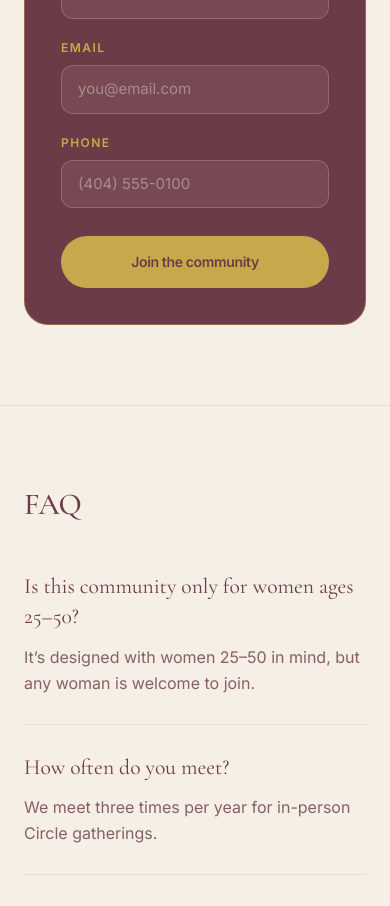
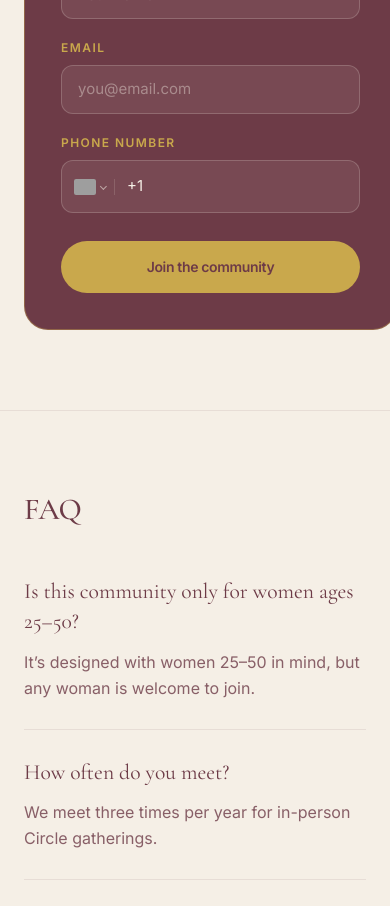
Before and after one commit to j-lola/innermirrorLLC, a React (Vite) app: page /circle in a window 390 px wide. Shown: the part 3300-4206 px from the top of the page. Built offline with nearby package versions, Linux system fonts and the light colour scheme; no server answers; grey boxes are pictures that could not be loaded.

Commit message:
Integrate phone number input functionality in CircleJoinForm, adding validation and styling. Update package dependencies to include @emailjs/browser and react-phone-number-input. Modify CAL_USERNAME and event keys for configuration adjustments.

```diff
--- a/package.json
+++ b/package.json
@@ -11,10 +11,12 @@
   },
   "dependencies": {
     "@calcom/embed-react": "^1.5.3",
+    "@emailjs/browser": "^4.4.1",
     "@tailwindcss/vite": "^4.3.3",
     "motion": "^13.0.0",
     "react": "^19.2.8",
     "react-dom": "^19.2.8",
+    "react-phone-number-input": "^3.4.18",
     "react-router-dom": "^7.18.2",
     "tailwindcss": "^4.3.3"
   },
--- a/src/components/circle/CircleJoinForm.tsx
+++ b/src/components/circle/CircleJoinForm.tsx
@@ -1,4 +1,7 @@
 import { useEffect, useState, type FormEvent } from "react";
+import type { Value } from "react-phone-number-input";
+import { isCircleEmailConfigured, sendCircleJoinRequest } from "../../lib/emailjs";
+import { CirclePhoneInput, isValidCirclePhone } from "./CirclePhoneInput";
 
 type Status = "idle" | "submitting" | "success" | "error";
 
@@ -11,6 +14,8 @@ const labelClass = "block text-[12px] font-semibold uppercase tracking-[0.12em]
 
 export function CircleJoinForm() {
   const [status, setStatus] = useState<Status>("idle");
+  const [phone, setPhone] = useState<Value>();
+  const [phoneInvalid, setPhoneInvalid] = useState(false);
 
   useEffect(() => {
     if (status !== "success") return;
@@ -28,13 +33,39 @@ export function CircleJoinForm() {
       return;
     }
 
+    const nameInput = form.elements.namedItem("name");
+    const emailInput = form.elements.namedItem("email");
+
+    if (!(nameInput instanceof HTMLInputElement) || !(emailInput instanceof HTMLInputElement)) {
+      setStatus("error");
+      return;
+    }
+
+    const name = nameInput.value.trim();
+    const email = emailInput.value.trim();
+
+    if (!name || !email) return;
+
+    if (!isValidCirclePhone(phone)) {
+      setPhoneInvalid(true);
+      return;
+    }
+
+    setPhoneInvalid(false);
     setStatus("submitting");
 
-    // EmailJS will replace this submit handler. For now we collect the fields
-    // and show a confirmation so the form is ready to wire.
-    await new Promise((resolve) => setTimeout(resolve, 400));
-    form.reset();
-    setStatus("success");
+    try {
+      if (!isCircleEmailConfigured()) {
+        throw new Error("EmailJS is not configured");
+      }
+
+      await sendCircleJoinRequest({ name, email, phone: phone as string });
+      form.reset();
+      setPhone(undefined);
+      setStatus("success");
+    } catch {
+      setStatus("error");
+    }
   }
 
   if (status === "success") {
@@ -98,18 +129,22 @@ export function CircleJoinForm() {
 
         <div>
           <label htmlFor="circle-phone" className={labelClass}>
-            Phone
+            Phone number
           </label>
-          <input
+          <CirclePhoneInput
             id="circle-phone"
-            name="phone"
-            type="tel"
-            autoComplete="tel"
+            value={phone}
+            onChange={(value) => {
+              setPhone(value);
+              if (phoneInvalid) setPhoneInvalid(false);
+            }}
+            disabled={status === "submitting"}
             required
-            placeholder="(404) 555-0100"
-            className={fieldClass}
-            disabled={status === "submitting"}
+            invalid={phoneInvalid}
           />
+          {phoneInvalid && (
+            <p className="mt-2 text-[13px] text-circle-mauve">Enter a valid phone number using digits only.</p>
+          )}
         </div>
       </div>
 
--- /dev/null
+++ b/src/components/circle/CirclePhoneInput.tsx
@@ -0,0 +1,90 @@
+import type { ClipboardEvent, KeyboardEvent } from "react";
+import PhoneInput, { isValidPhoneNumber, type Value } from "react-phone-number-input";
+import "react-phone-number-input/style.css";
+
+type CirclePhoneInputProps = {
+  id: string;
+  value: Value | undefined;
+  onChange: (value: Value | undefined) => void;
+  disabled?: boolean;
+  required?: boolean;
+  invalid?: boolean;
+};
+
+const CONTROL_KEYS = new Set([
+  "Backspace",
+  "Delete",
+  "Tab",
+  "ArrowLeft",
+  "ArrowRight",
+  "ArrowUp",
+  "ArrowDown",
+  "Home",
+  "End",
+]);
+
+function sanitizePhoneValue(value: string): Value {
+  const trimmed = value.trim();
+  if (!trimmed) return "";
+
+  const digits = trimmed.replace(/\D/g, "");
+  if (!digits) return "";
+
+  return `+${digits}` as Value;
+}
+
+function handlePhoneKeyDown(event: KeyboardEvent<HTMLInputElement>) {
+  if (event.ctrlKey || event.metaKey || event.altKey) return;
+  if (CONTROL_KEYS.has(event.key)) return;
+  if (/^\d$/.test(event.key)) return;
+  event.preventDefault();
+}
+
+function handlePhonePaste(event: ClipboardEvent<HTMLInputElement>) {
+  const pasted = event.clipboardData.getData("text");
+  if (/[a-zA-Z]/.test(pasted)) {
+    event.preventDefault();
+  }
+}
+
+export function CirclePhoneInput({ id, value, onChange, disabled, required, invalid }: CirclePhoneInputProps) {
+  return (
+    <PhoneInput
+      id={id}
+      international
+      defaultCountry="US"
+      countryCallingCodeEditable={false}
+      limitMaxLength
+      smartCaret={false}
+      value={value}
+      onChange={(nextValue) => {
+        if (!nextValue) {
+          onChange(undefined);
+          return;
+        }
+
+        const sanitized = sanitizePhoneValue(nextValue);
+        onChange(sanitized ? sanitized : undefined);
+      }}
+      disabled={disabled}
+      required={required}
+      numberInputProps={{
+        id,
+        name: "phone",
+        autoComplete: "tel",
+        inputMode: "numeric",
+        pattern: "[0-9]*",
+        placeholder: "Phone number",
+        "aria-invalid": invalid || undefined,
+        onKeyDown: handlePhoneKeyDown,
+        onPaste: handlePhonePaste,
+      }}
+      className={`circle-phone-input mt-2 PhoneInput ${invalid ? "circle-phone-input--invalid" : ""} ${disabled ? "circle-phone-input--disabled" : ""}`}
+    />
+  );
+}
+
+export function isValidCirclePhone(value: Value | undefined) {
+  if (!value) return false;
+  return isValidPhoneNumber(value);
+}
--- a/src/index.css
+++ b/src/index.css
@@ -147,6 +147,82 @@ body {
   transition: background-color 9999s ease-out;
 }
 
+.circle-phone-input.PhoneInput {
+  display: flex;
+  align-items: center;
+  width: 100%;
+  border-radius: 0.75rem;
+  border: 1px solid rgb(245 239 230 / 0.2);
+  background: rgb(245 239 230 / 0.08);
+  padding: 0.35rem 0.75rem;
+  transition:
+    border-color 200ms,
+    box-shadow 200ms;
+}
+
+.circle-phone-input.PhoneInput:focus-within {
+  border-color: rgb(201 168 76 / 0.7);
+  box-shadow: 0 0 0 3px rgb(201 168 76 / 0.22);
+}
+
+.circle-phone-input--invalid.PhoneInput {
+  border-color: rgb(196 132 122 / 0.75);
+}
+
+.circle-phone-input--disabled.PhoneInput {
+  opacity: 0.6;
+  pointer-events: none;
+}
+
+.circle-phone-input .PhoneInputCountry {
+  position: relative;
+  align-self: center;
+  flex-shrink: 0;
+  margin-right: 0.5rem;
+  padding-right: 0.5rem;
+  border-right: 1px solid rgb(245 239 230 / 0.15);
+}
+
+.circle-phone-input .PhoneInputCountrySelect {
+  z-index: 1;
+}
+
+.circle-phone-input .PhoneInputCountryIcon {
+  width: 1.35rem;
+  height: 1rem;
+  border-radius: 2px;
+  overflow: hidden;
+  box-shadow: none;
+}
+
+.circle-phone-input .PhoneInputCountryIcon--border {
+  box-shadow: none;
+}
+
+.circle-phone-input .PhoneInputCountrySelectArrow {
+  margin-left: 0.35rem;
+  border-color: var(--color-circle-ivory);
+  opacity: 0.55;
+}
+
+.circle-phone-input .PhoneInputInput {
+  flex: 1;
+  min-width: 0;
+  position: relative;
+  z-index: 2;
+  border: 0;
+  background: transparent;
+  padding: 0.55rem 0.25rem;
+  font-family: var(--font-sans);
+  font-size: 15px;
+  color: var(--color-circle-ivory);
+  outline: none;
+}
+
+.circle-phone-input .PhoneInputInput::placeholder {
+  color: rgb(245 239 230 / 0.4);
+}
+
 .cal-booking-shell {
   scrollbar-gutter: stable;
 }
--- a/src/lib/cal.ts
+++ b/src/lib/cal.ts
@@ -1,8 +1,8 @@
-export const CAL_USERNAME = "oluwatobi";
+export const CAL_USERNAME = "innermirrorcoaching";
 
 export const CAL_EVENTS = {
-  discovery: "discovery-call",
-  session: "1-1-coaching-session-test",
+  discovery: "discovery-session",
+  session: "coaching",
 } as const;
 
 export type CalEventKey = keyof typeof CAL_EVENTS;
--- /dev/null
+++ b/src/lib/emailjs.ts
@@ -0,0 +1,33 @@
+import emailjs from "@emailjs/browser";
+
+const SERVICE_ID = import.meta.env.VITE_EMAILJS_SERVICE_ID;
+const CIRCLE_TEMPLATE_ID = import.meta.env.VITE_EMAILJS_CIRCLE_TEMPLATE_ID;
+const PUBLIC_KEY = import.meta.env.VITE_EMAILJS_PUBLIC_KEY;
+
+export type CircleJoinPayload = {
+  name: string;
+  email: string;
+  phone: string;
+};
+
+export function isCircleEmailConfigured() {
+  return Boolean(SERVICE_ID && CIRCLE_TEMPLATE_ID && PUBLIC_KEY);
+}
+
+export async function sendCircleJoinRequest(payload: CircleJoinPayload) {
+  if (!isCircleEmailConfigured()) {
+    throw new Error("EmailJS environment variables are not configured.");
+  }
+
+  await emailjs.send(
+    SERVICE_ID,
+    CIRCLE_TEMPLATE_ID,
+    {
+      from_name: payload.name,
+      from_email: payload.email,
+      phone: payload.phone,
+      reply_to: payload.email,
+    },
+    { publicKey: PUBLIC_KEY },
+  );
+}
```
Also changed, not shown: 1 other file (tests, documents, lock files or other folders).
